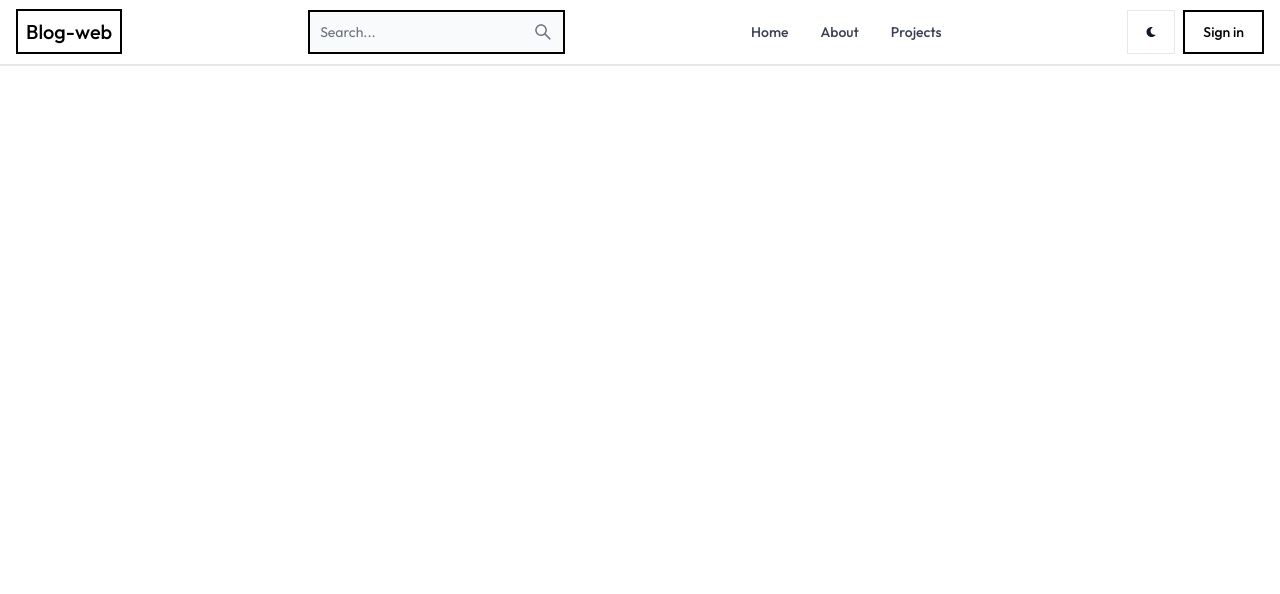
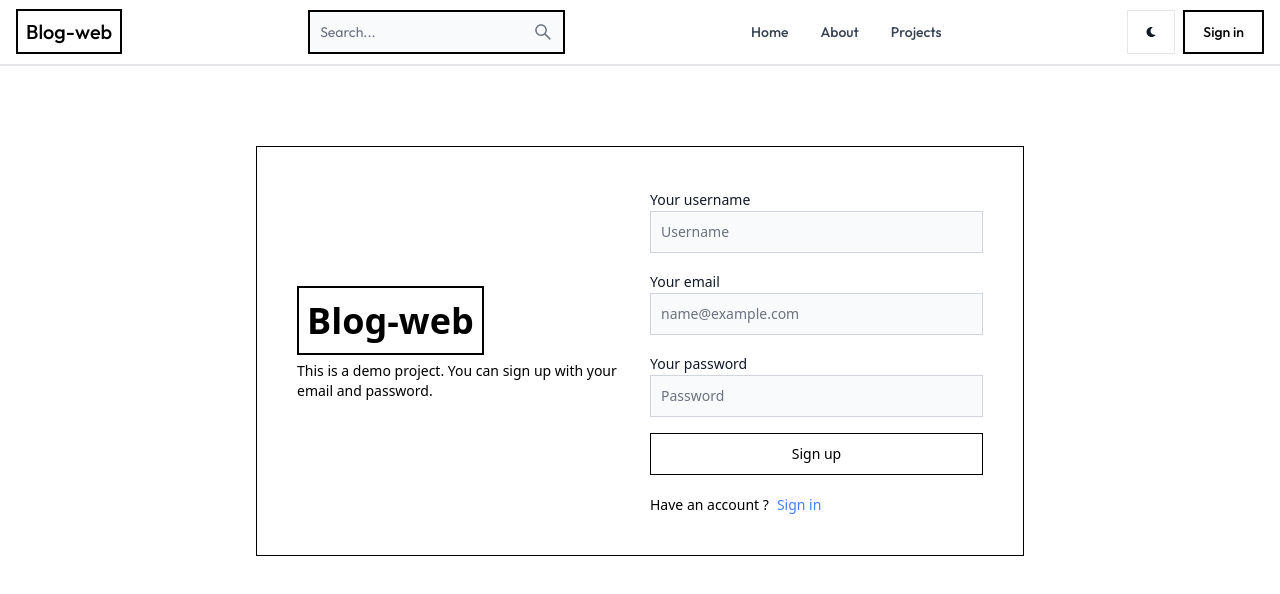
Before and after one commit to omoreo/MERN-Blog, a React (Vite) app in the folder client/: page /signup in a window 1280 px wide. Shown: the top 594 px of the page. Built offline with nearby package versions, Linux system fonts and the light colour scheme.

Commit message:
add functionalilty 2 the sign up page

```diff
--- a/client/src/App.jsx
+++ b/client/src/App.jsx
@@ -15,8 +15,8 @@
       <Routes>
         <Route path='/' element={ <Home />} />
         <Route path='/about' element={ <About /> } />
-        <Route path='/sign-in' element={ <SignIn /> } />
-        <Route path='/sign-up' element={ <SignUp /> } />
+        <Route path='/signin' element={ <SignIn /> } />
+        <Route path='/signup' element={ <SignUp /> } />
         <Route path='/dashboard' element={ <Dashboard /> } />
         <Route path='/projects' element={ <Projects /> } />
       </Routes>
--- a/client/src/components/Header.jsx
+++ b/client/src/components/Header.jsx
@@ -30,7 +30,7 @@
           <Button className='w-12 h-11 hidden sm:inline rounded-none' color="gray" pill>
             <FaMoon />
           </Button>
-          <Link to='/sign-in'>
+          <Link to='/signin'>
             <Button color="dark" className='rounded-none border-solid border-2 border-black bg-white text-black hover:bg-black hover:text-white'>Sign in</Button>
           </Link>
           <Navbar.Toggle />
--- a/client/src/pages/SignIn.jsx
+++ b/client/src/pages/SignIn.jsx
@@ -43,7 +43,7 @@
           </form>
           <div className="flex gap-2 text-sm mt-5">
             <span>Dont have an account ?</span>
-            <Link to='/sign-up' className='text-blue-500'>Sign up</Link>
+            <Link to='/signup' className='text-blue-500'>Sign up</Link>
           </div>
         </div>
       </div>
--- a/client/src/pages/SignUp.jsx
+++ b/client/src/pages/SignUp.jsx
@@ -1,7 +1,50 @@
-import { Button, Label, TextInput } from 'flowbite-react';
-import { Link } from 'react-router-dom';
+import { Alert, Button, Label, Spinner, TextInput } from 'flowbite-react';
+import { useState } from 'react';
+import { Link, useNavigate } from 'react-router-dom';
 
 const SignUp = () => {
+
+  const [formData, setFormData] = useState({});
+  const [errorMessage, setErrorMessge] = useState(null);
+  const [loading, setLoading] = useState(false);
+  const navigate = useNavigate();
+
+  const handleChange = (e) => {
+    setFormData({ ...formData, [e.target.id]: e.target.value.trim() }); //id: text-haddle
+  };
+
+  const handleSubmit = async (e) => {
+    e.preventDefault(); //prevent page from reloading
+
+    if(!formData.username || !formData.email || !formData.password) {
+      return setErrorMessge('Please fill out all fields.');
+    }
+
+    try {
+      setLoading(true);
+      setErrorMessge(null);
+      const res = await fetch('/api/auth/signup', {
+        method: 'POST',
+        headers: {'Content-Type': 'application/json' },
+        body: JSON.stringify(formData),
+        });
+
+        const data = await res.json();
+
+        if(data.success === false) {
+          return setErrorMessge(data.message);
+        }
+        setLoading(false);
+        if(res.ok) {
+          navigate('/signin');
+        }
+
+    } catch (error) {
+      setErrorMessge(error.message);
+      setLoading(false);
+    }
+  }
+
   return (
     <div className='min-h-screen mt-20'>
       <div className='flex p-10 max-w-3xl mx-auto flex-col md:flex-row md:items-center gap-5 border-solid border border-black'>
@@ -18,7 +61,7 @@
         </div>
         {/* Right */}
         <div className="flex-1">
-          <form className='flex flex-col gap-4'>
+          <form className='flex flex-col gap-4' onSubmit={handleSubmit}>
             <div>
               <Label value="Your username" />
               <TextInput
@@ -26,15 +69,17 @@
                 placeholder="Username"
                 id="username"
                 style={{ borderRadius: '0px' }}
+                onChange={handleChange}
               />
             </div>
             <div>
               <Label value="Your email" />
               <TextInput
                 type="email"
-                placeholder="Email"
+                placeholder="name@example.com"
                 id="email"
                 style={{ borderRadius: '0px' }}
+                onChange={handleChange}
               />
             </div>
             <div>
@@ -44,20 +89,35 @@
                 placeholder="Password"
                 id="password"
                 style={{ borderRadius: '0px' }}
+                onChange={handleChange}
               />
             </div>
-            <Button color='dark' className='rounded-none bg-white text-black border-solid border-2 border-black hover:text-white' type='submit'>
-              Sign up
+            <Button color='dark' className='rounded-none bg-white text-black border-solid border border-black hover:text-white' type='submit' disabled={loading}>
+              {
+                loading ? (
+                  <>
+                    <Spinner size='sm' />
+                    <span className='pl-3'>Loading...</span>
+                  </>
+                ) : 'Sign up'
+              }
             </Button>
           </form>
           <div className="flex gap-2 text-sm mt-5">
             <span>Have an account ?</span>
-            <Link to='/sign-in' className='text-blue-500'>Sign in</Link>
+            <Link to='/signin' className='text-blue-500'>Sign in</Link>
           </div>
+          {
+            errorMessage && (
+              <Alert className='mt-5 rounded-none border-solid  border-red-700' color='failure'>
+                {errorMessage}
+              </Alert>
+            )
+          }
         </div>
       </div>
     </div>
-  )
+  );
 }
 
 export default SignUp
--- a/client/vite.config.js
+++ b/client/vite.config.js
@@ -3,5 +3,13 @@
 
 // https://vitejs.dev/config/
 export default defineConfig({
+  server: {
+    proxy: {
+      '/api': {
+        target: 'http://localhost:3000',
+        secure: false,
+      },
+    },
+  },
   plugins: [react()],
 })
```
Also changed, not shown: 1 other file (tests, documents, lock files or other folders).
